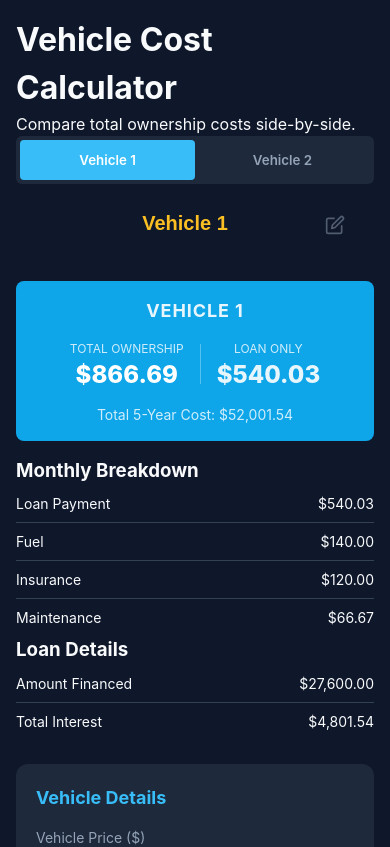
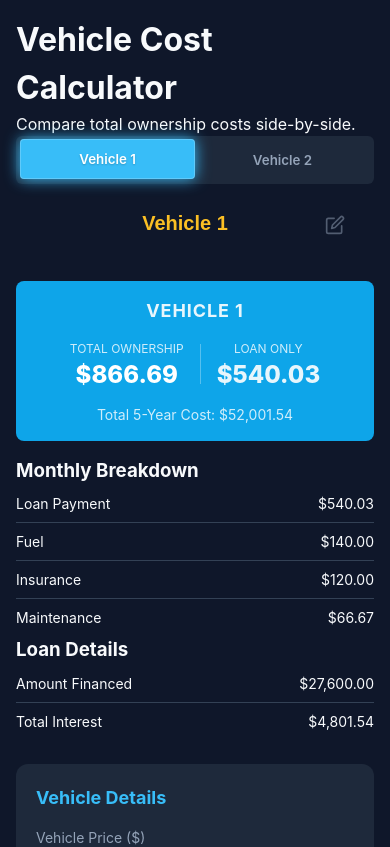
Before and after one commit to npatricksmith-oss/vehicle-cost-calculator, a React (Vite) app: page / in a window 390 px wide. Shown: the top 847 px of the page. Built offline with nearby package versions, Linux system fonts and the light colour scheme.

Commit message:
UI Polish: Enhanced active mobile tab with glow effect

```diff
--- a/src/App.css
+++ b/src/App.css
@@ -85,7 +85,9 @@
 .tab-button.active {
     background: var(--color-primary);
     color: white;
-    box-shadow: var(--shadow-sm);
+    box-shadow: 0 0 15px var(--color-primary), inset 0 0 0 1px rgba(255, 255, 255, 0.2);
+    text-shadow: 0 1px 2px rgba(0, 0, 0, 0.2);
+    transform: translateY(-1px);
 }
 
 /* Car Naming */
```
